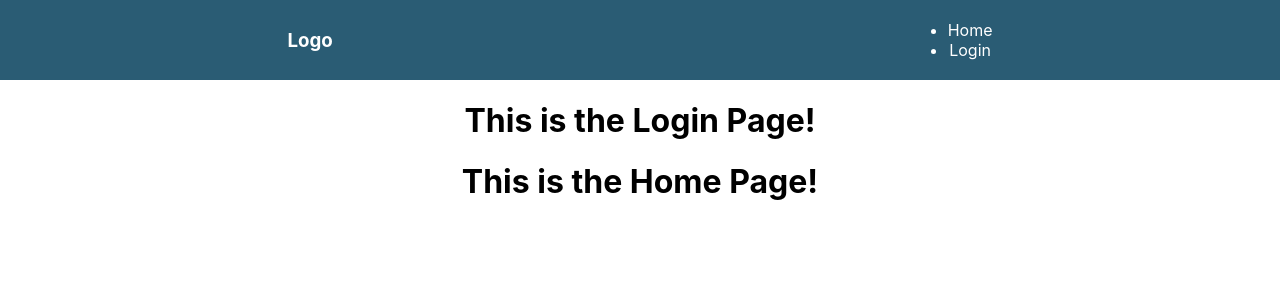
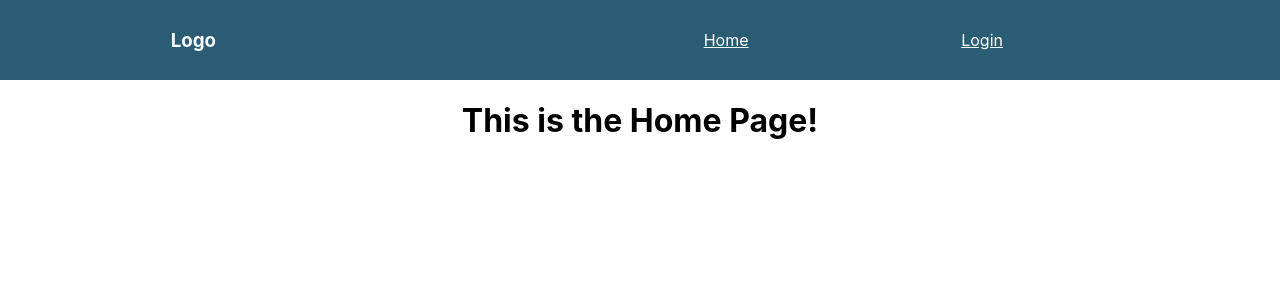
Before and after one commit to 6arry/final-project-g1, a React (Create React App) app: page / in a window 1280 px wide. Shown: the top 300 px of the page. Built offline with nearby package versions, Linux system fonts and the light colour scheme.

Commit message:
setup react router. created dummy routes for the home page and login page

```diff
--- a/package.json
+++ b/package.json
@@ -11,6 +11,7 @@
     "nodemon": "^1.19.2",
     "react": "^16.9.0",
     "react-dom": "^16.9.0",
+    "react-router-dom": "^5.0.1",
     "react-scripts": "3.1.1"
   },
   "scripts": {
--- a/src/App.js
+++ b/src/App.js
@@ -1,16 +1,21 @@
 import React from 'react';
 import './App.css';
+import { BrowserRouter as Router, Switch, Route } from 'react-router-dom';
 import Nav from './components/Nav';
-import Login from './components/Login';
-import Home from "./components/Home";
+import Login from './pages/Login';
+import Home from './pages/Home';
 
 function App() {
   return (
-    <div className="App">
-      <Nav />
-      <Login />
-      <Home />
-    </div>
+    <Router>
+      <div className="App">
+        <Nav />
+        <Switch>
+          <Route path="/" exact component={Home} />
+          <Route path="/login" component={Login} />
+        </Switch>
+      </div>
+    </Router>
   );
 }
 
--- a/src/components/Nav/index.js
+++ b/src/components/Nav/index.js
@@ -1,13 +1,22 @@
 import React from 'react';
 import '../../App.css';
+import { Link } from 'react-router-dom';
 
 function Nav() {
+  const navStyle = {
+    color: 'white',
+  };
+
   return (
     <nav>
       <h3>Logo</h3>
-      <ul>
-        <li>Home</li>
-        <li>Login</li>
+      <ul className="nav-links">
+        <Link style={navStyle} to="/">
+          <li>Home</li>
+        </Link>
+        <Link style={navStyle} to="/login">
+          <li>Login</li>
+        </Link>
       </ul>
     </nav>
   );
```
Also changed, not shown: src/pages/Home/index.js (renamed from src/components/Home/index.js), src/pages/Login/index.js (renamed from src/components/Login/index.js).
